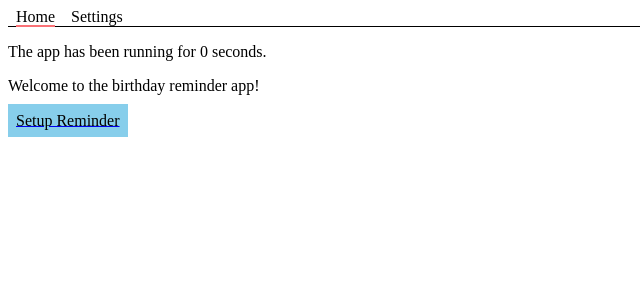
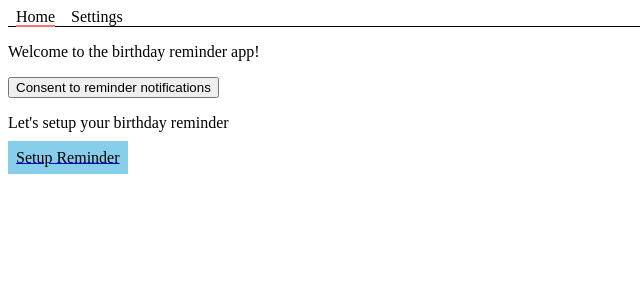
Before and after one commit to gurgalex/project-birthday, a React (Vite) app: page /#/ in a window 1280 px wide. Shown: the top 300 px of the page, without its empty margins (0-640 px from the left). Built offline with nearby package versions, Linux system fonts and the light colour scheme.

Commit message:
Add notification display feature

```diff
--- a/src/App.tsx
+++ b/src/App.tsx
@@ -10,22 +10,27 @@ import {appRoutes, navRoutes} from "./routes";
 import {NavBar} from './NavBar';
 
 const App = () => {
-    const initialAppState: appState = {settings: {birthDay: null}, isLoaded: false, warnStorage: false};
+    const initialAppState: appState = {
+        settings: {birthDay: null},
+        hasBeenNotified: false,
+        isLoaded: false,
+        warnStorage: false,
+    };
     const [state, appDispatch] = useReducer(appReducer, initialAppState);
 
     // load data
     useEffect(() => {
         // Todo: Fetch all app state from IDB
-        getDateFromStorage().then(settings => {
-            console.debug("got birthDay setting from idb");
-            console.debug(settings);
-            appDispatch({type: appActionType.SAVE, payload: {settings: settings}});
+        getAllStateFromStorage().then(data => {
+            console.debug("got reminder app state from idb", data);
+            appDispatch({type: appActionType.SAVE, payload: data});
+
         }).catch(err => {
             console.error(`Unhandled error when setting key with indexedDB: ${err.name}`);
             // toggle warning state (to render warning bar)
             // Keep default state with no data
             appDispatch({type: appActionType.ENABLE_STORAGE_FAILURE_WARNING});
-            appDispatch({type: appActionType.SAVE, payload: initialAppState.settings});
+            appDispatch({type: appActionType.SAVE, payload: initialAppState});
             throw err;
         }).then(() => {
             appDispatch({type: appActionType.DONE_LOADING})
@@ -59,9 +64,8 @@ const App = () => {
 
                     <Route path={appRoutes.HOME}>
                         {() => {
-                            const settings = state.settings;
                             return (
-                                <Home settings={settings} dispatch={appDispatch} debug={state}/>
+                                <Home settings={state.settings} hasBeenNotified={state.hasBeenNotified} dispatch={appDispatch} debug={state}/>
                             );
                         }
                         }
@@ -74,14 +78,20 @@ const App = () => {
 }
 
 
-function getDateFromStorage(): Promise<Date | undefined> {
-    return get('date-iso').then((day: Date) => {
-        console.debug(`Got day from idb init: ${day}`);
-        return {birthDay: day};
-    }).catch(err => {
-        console.warning("Failed to get date from local storage");
-    });
+async function getAllStateFromStorage(): Promise<Partial<appState> | undefined> {
+    let data: Partial<appState> = {
+        settings: {birthDay: null},
+    };
 
+    try {
+        data.settings.birthDay = await get('date-iso');
+        data.hasBeenNotified = await get("notify");
+        return data
+    }
+    catch (err) {
+        console.error("Failed to get date from offline storage", JSON.stringify(err));
+        throw err;
+    }
 }
 
 const warningStyle = {
--- a/src/Home.tsx
+++ b/src/Home.tsx
@@ -4,37 +4,55 @@ import {appProps} from "./App";
 import {appActionType} from "./appActions";
 import {showUTCDate} from "./utils.ts";
 import {useEffect, useRef, useState} from "react";
+import {set} from "idb-keyval";
 
 
 
 export const Home = (props: Partial<appProps>) => {
     console.debug("homepage attached");
-    console.debug("main page initial props");
-    console.debug(props);
+    console.debug("main page initial props:", props);
 
-    let [seconds, setSeconds] = useState(0);
+    function saveNotify() {
+        set('notify', true).then(res => {
+            props.dispatch({type: appActionType.SHOULD_NOTIFY_USER, payload: {notified: true}});
+            console.debug("Saved that we notified the user already. Persisted to idb");
+            }
+        ).catch(err => {
+            switch (err.name) {
+                case 'QuotaExceededError':
+                    console.warn(`${err.name}: Failed to persist that we notified the user in idb`);
+                    props.dispatch({type: appActionType.ENABLE_STORAGE_FAILURE_WARNING});
+                    break;
+                default:
+                    console.error(`Unhandled error when setting key with indexedDB: ${err.name}`);
+                    console.error(JSON.stringify(err));
+                    throw err;
+            }
+        });
+    }
 
     useEffect(() => {
         const birthDayCheckInternval = setInterval(() => {
             const today = new Date();
-            //console.log("I'm called to check if today is the day");
-            //setSeconds(seconds => seconds + 2);
-            if (today >= props.settings.birthDay) {
-                //console.debug("Trigger birthday notif here!");
+            if (props.hasBeenNotified) {
+                return;
             }
-            else {
-                //console.debug("not time yet");
+
+            if (today >= props.settings?.birthDay) {
+                new Notification("Birthday Reminder", {body: `Your birthday is soon`})
+                saveNotify();
+                return;
             }
-        }, 2000);
+        }, 1000);
         return () => clearInterval(birthDayCheckInternval);
-    }, [props.settings]);
+    }, [props.settings.birthDay, props.hasBeenNotified]);
 
-    console.log("Render main page");
+    console.log("Render main page", props);
     return (
         <>
-            <p>The app has been running for {seconds} seconds.</p>
             <p id="home-greeting">Welcome to the birthday reminder app!</p>
-            <RenderReminder settings={props.settings} />
+            {<NotificationConsent />}
+            <RenderReminder settings={props.settings} hasBeenNotified={props.hasBeenNotified}/>
 
             <Link href="/settings">
                 <a className="btn" id="settings-setup-btn">
@@ -46,15 +64,81 @@ export const Home = (props: Partial<appProps>) => {
     )
 }
 
+const NotificationConsent = () => {
+    const [showNotificationConsent, setShowNotificationConsent] = useState(Notification.permission !== "granted");
+
+
+    function askNotificationPermission() {
+        console.debug("ask notif perm");
+        // function to actually ask the permissions
+        function handlePermission(permission) {
+            // Whatever the user answers, we make sure Chrome stores the information
+            if(!('permission' in Notification)) {
+                Notification.permission = permission;
+            }
+
+            // set the button to shown or hidden, depending on what the user answers
+            console.log(permission);
+            if(Notification.permission === 'denied' || Notification.permission === 'default') {
+                setShowNotificationConsent(true);
+            } else {
+                setShowNotificationConsent(false);
+            }
+        }
+
+        // Let's check if the browser supports notifications
+        if (!"Notification" in window) {
+            console.log("This browser does not support notifications.");
+        } else {
+            if(checkNotificationPromiseSupport()) {
+                Notification.requestPermission()
+                    .then((permission) => {
+                        handlePermission(permission);
+                    })
+            } else {
+                Notification.requestPermission(function(permission) {
+                    handlePermission(permission);
+                });
+            }
+        }
+    }
+
+// Function to check whether browser supports the promise version of requestPermission()
+// Safari only supports the old callback-based version
+    function checkNotificationPromiseSupport() {
+        try {
+            Notification.requestPermission().then();
+        } catch(e) {
+            return false;
+        }
+
+        return true;
+    }
+
+    if (!showNotificationConsent) {
+        return null;
+    }
+
+    return (
+        <>
+            <button id="notification-consent" onClick={askNotificationPermission}>Consent to reminder notifications</button>
+        </>
+    );
+}
 
 const RenderReminder = (props) => {
-    if (!props.settings?.birthDay) {
-        return <><p id="first-time-setup"></p></>
+    if (!props.settings.birthDay) {
+        return <><p id="first-time-setup">Let's setup your birthday reminder</p></>
+    }
+    if (props.hasBeenNotified) {
+        return <>
+            <p id="when-next-birthday" data-date={props.settings?.birthDay.toISOString()}>Your birthday reminder for <br />{showUTCDate(props.settings.birthDay)} <br /> has already been shown</p>
+        </>
     }
     return (
         <>
-            <p id="when-next-birthday" data-date={props.settings?.birthDay.toISOString()}>Your birthday is: {showUTCDate(props.settings.birthDay)}</p>
+            <p id="when-next-birthday" data-date={props.settings?.birthDay.toISOString()}>Your birthday reminder will show on: <br />{showUTCDate(props.settings.birthDay)}</p>
+            {props.hasBeenNotified && <p>Setup a new reminder</p>}
         </>
     )
-
 }
--- a/src/Settings.tsx
+++ b/src/Settings.tsx
@@ -40,6 +40,7 @@ export const Settings = (props) => {
         set('date-iso', birthDay).then(res => {
                 console.debug("Set birthDay in idb");
                 props.dispatch({type: appActionType.SAVE, payload: {settings: {birthDay: birthDay}}});
+                props.dispatch({type: appActionType.SHOULD_NOTIFY_USER, payload: {notified: false}});
                 console.debug("Set birthDay in app");
                 setFilled(true);
                 console.debug("form marked as filled in settings");
--- a/src/appActions.tsx
+++ b/src/appActions.tsx
@@ -2,16 +2,14 @@ export function appReducer(state: appState, action: appAction) {
     console.debug("perform action - state\n", action, "\n", state);
     switch (action.type) {
         case appActionType.SAVE:
-            console.debug("request to save new birthDay - Payload:");
-            console.debug(action.payload);
-            let newDay = action.payload.settings.birthDay;
-            console.debug(newDay);
-            return {...state, settings: {birthDay: newDay}};
+            let newState = {...state, ...action.payload};
+            console.debug("new SAVE state: ", newState);
+            return newState;
         case appActionType.ENABLE_STORAGE_FAILURE_WARNING:
             console.warn("Writing or reading failed");
             return {...state, warnStorage: true};
         case appActionType.SHOULD_NOTIFY_USER:
-            return {...state, hasBeenNotified: action.payload.notify}
+            return {...state, hasBeenNotified: action.payload.notified}
         case appActionType.DONE_LOADING:
             return {...state, isLoaded: true};
         default:
```
Also changed, not shown: tests/POM/Home.ts (+18 -6 lines), 1 other file (tests, documents, lock files or other folders).
